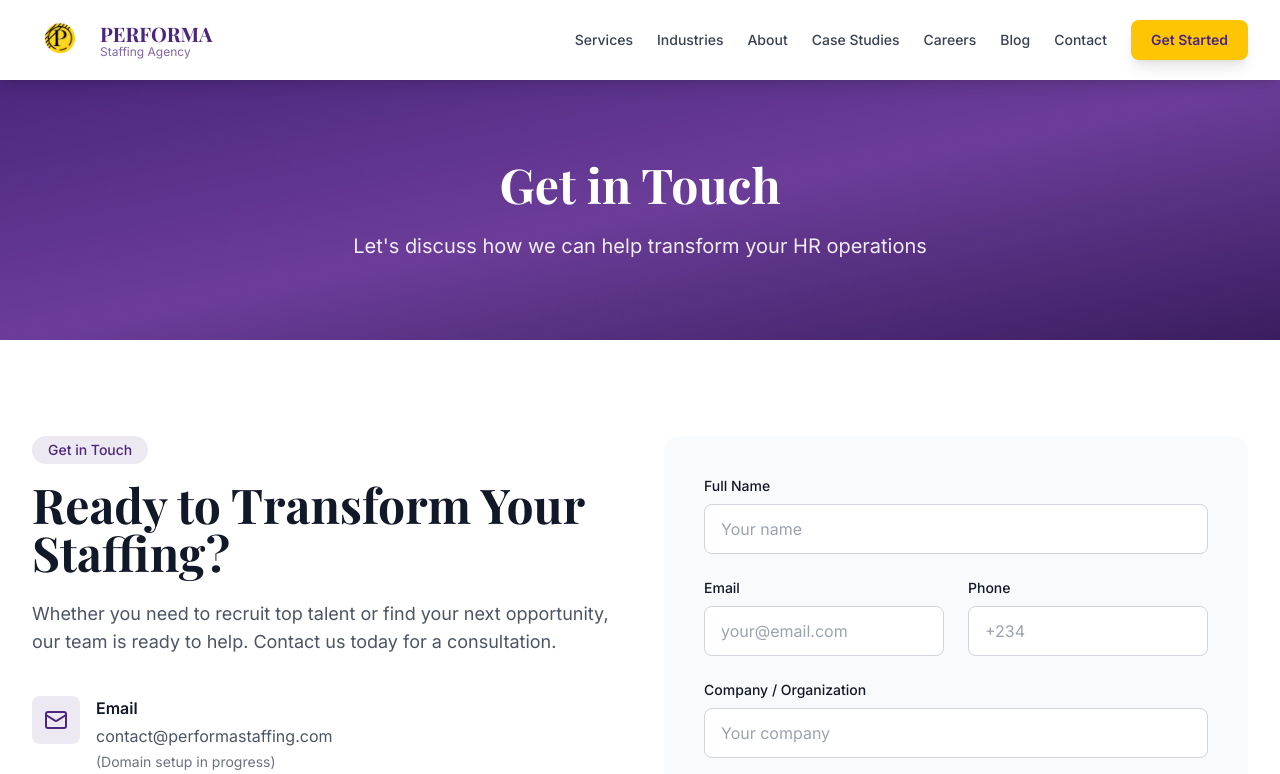
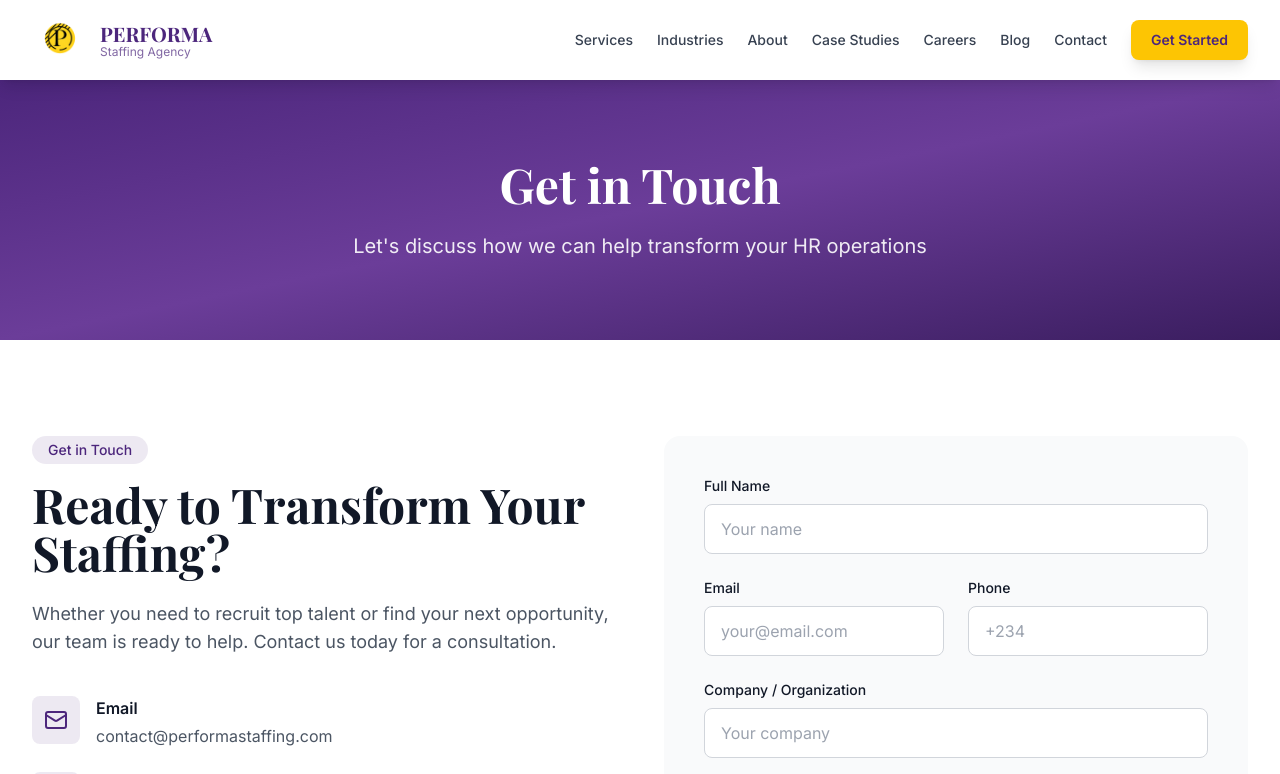
Before and after one commit to VictorOmoha/PerformaStaffing, a React (Vite) app: page /contact in a window 1280 px wide. Shown: the top 774 px of the page. Built offline with nearby package versions, Linux system fonts and the light colour scheme.

Commit message:
Activate professional email address - Remove 'Domain setup in progress' placeholder - Make email clickable (mailto link) - contact@performastaffing.com is now live via Zoho

```diff
--- a/src/components/Contact.tsx
+++ b/src/components/Contact.tsx
@@ -53,8 +53,9 @@ const Contact: React.FC = () => {
                 </div>
                 <div>
                   <h3 className="font-semibold text-gray-900 mb-1">Email</h3>
-                  <p className="text-gray-600">contact@performastaffing.com</p>
-                  <p className="text-sm text-gray-500 mt-1">(Domain setup in progress)</p>
+                  <a href="mailto:contact@performastaffing.com" className="text-gray-600 hover:text-performa-purple transition-colors">
+                    contact@performastaffing.com
+                  </a>
                 </div>
               </div>
 
```
